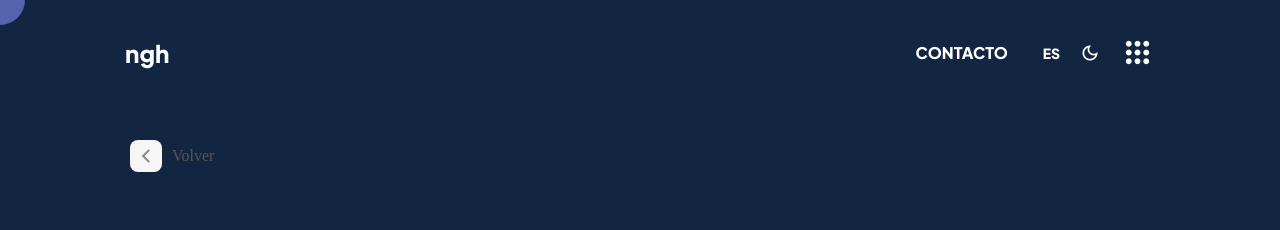
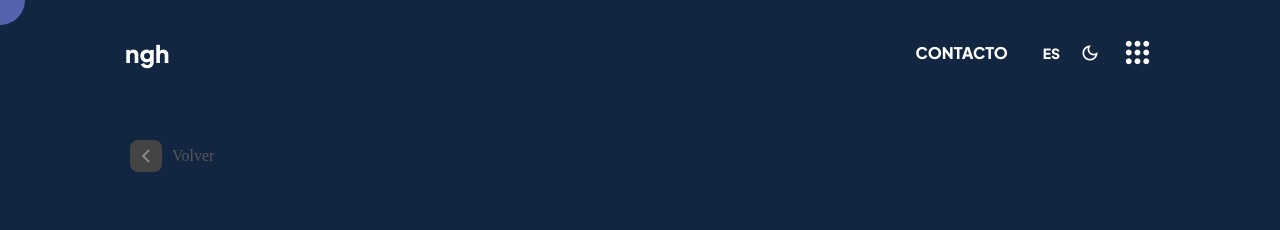
Before and after one commit to nicolasmgh/nicolasmgh.github.io, a plain HTML site: page work/project/eest3savio/index.html in a window 1280 px wide. Both pictures are taken after a click on the item "light_mode". Shown: the top 230 px of the page. Drawn offline with nearby package versions, Linux system fonts and the light colour scheme.

Commit message:
Update index.html

```diff
--- a/work/project/eest3savio/index.html
+++ b/work/project/eest3savio/index.html
@@ -256,6 +256,10 @@
                 font-size: 16px;
                 color: #555;
             }
+
+            .dark-mode span.icon {
+                background: #444;
+            }
         </style>
 
         <script>
```
